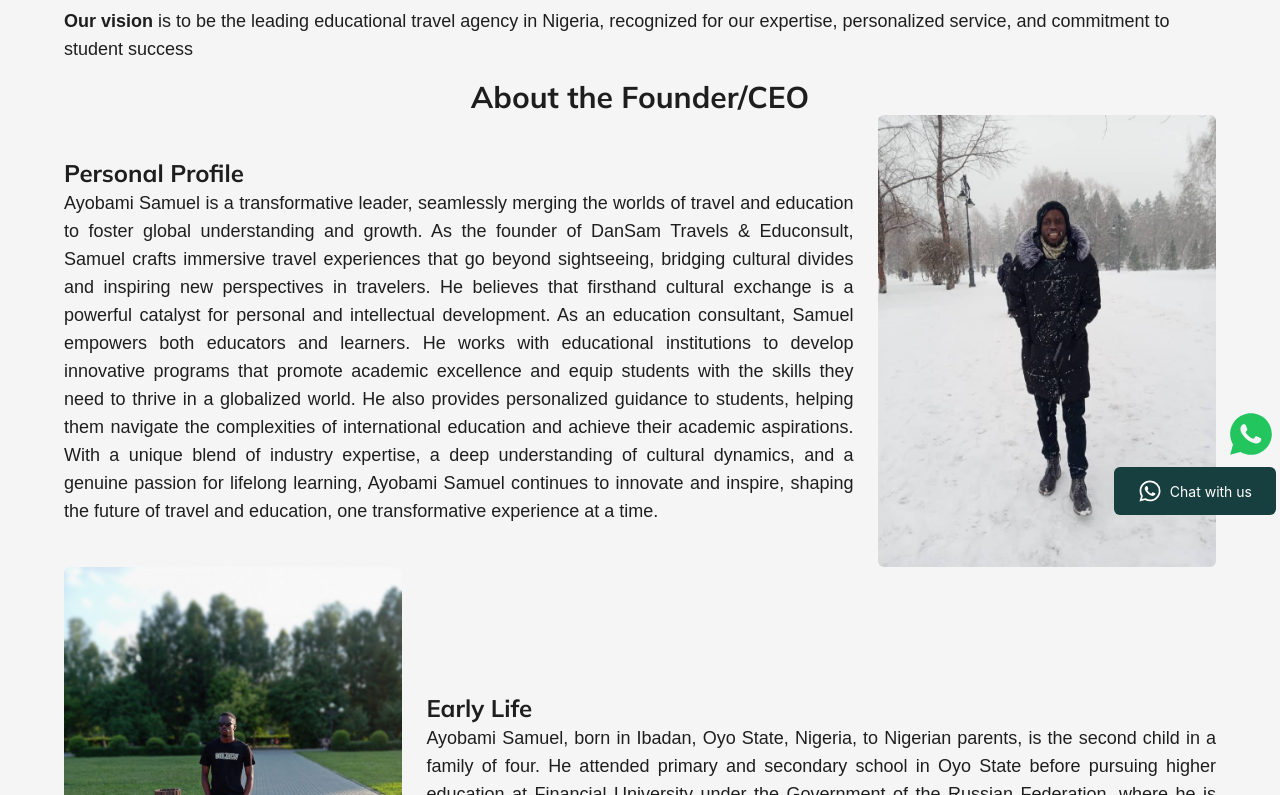
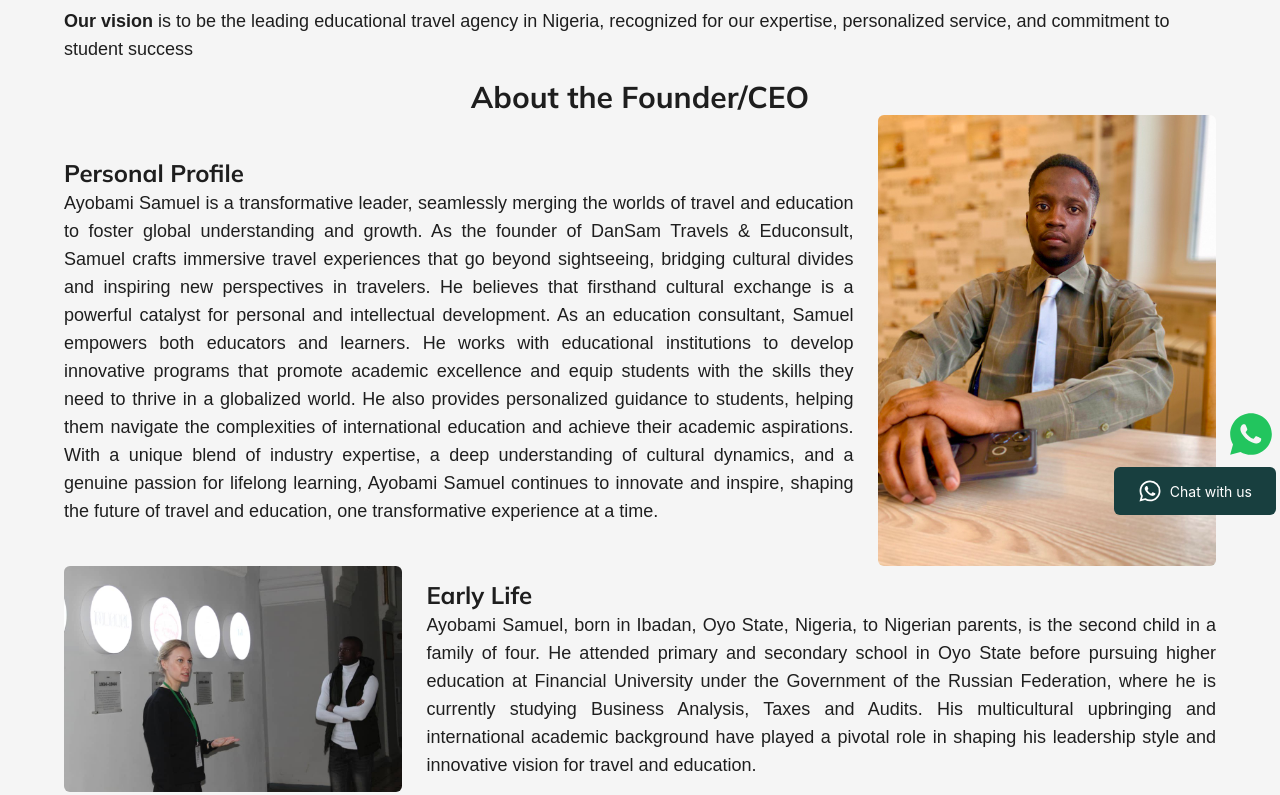
Before and after one commit to Ayobami593/dansam-travels, a Next.js app: page /about-us in a window 1280 px wide. Shown: the part 245-1040 px from the top of the page. Built offline with nearby package versions, Linux system fonts and the light colour scheme; a web font is replaced by a local one.

Commit message:
all fixes done

```diff
--- a/src/app/about-us/page.tsx
+++ b/src/app/about-us/page.tsx
@@ -69,7 +69,7 @@ const Aboutus = () => {
                   width={350}
                   height={250}
                   alt=""
-                  src="/ayobami/ceo1.jpg"
+                  src="/ayobami/ceo3.jpg"
                   className="rounded-md"
                 />
               </div>
@@ -80,7 +80,7 @@ const Aboutus = () => {
                   width={350}
                   height={250}
                   alt=""
-                  src="/ayobami/ceo2.jpg"
+                  src="/ayobami/ceo4.jpg"
                   className="rounded-md"
                 />
               </div>
```
Also changed, not shown: public/ayobami/ceo3.jpg (added), public/ayobami/ceo4.jpg (renamed from public/ayobami/IMG-20250120-WA0026.jpg).
